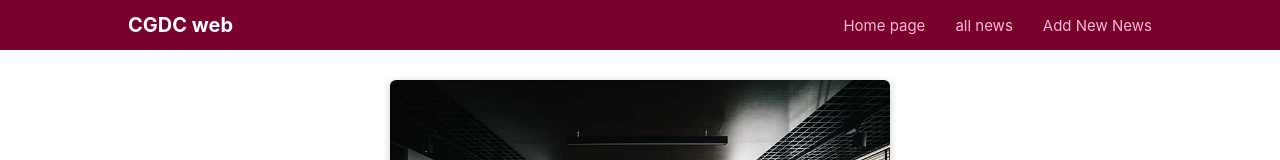
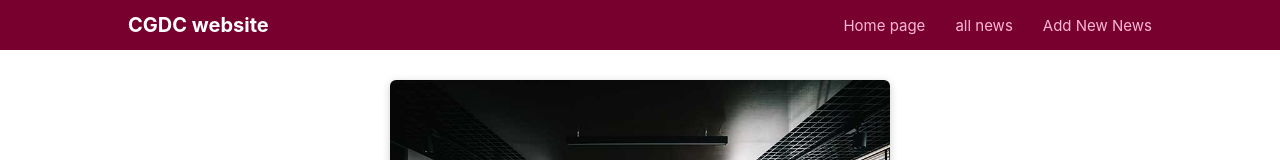
Before and after one commit to gereedei/cgdc_next, a Next.js app: page / in a window 1280 px wide. Shown: the top 160 px of the page. Built offline with nearby package versions, Linux system fonts and the light colour scheme.

Commit message:
branch dev first commit

```diff
--- a/components/layout/MainNavigation.js
+++ b/components/layout/MainNavigation.js
@@ -4,7 +4,7 @@ import classes from "./MainNavigation.module.css";
 function MainNavigation() {
   return (
     <header className={classes.header}>
-      <div className={classes.logo}>CGDC web</div>
+      <div className={classes.logo}>CGDC website</div>
       <nav>
         <ul>
           <li>
```
